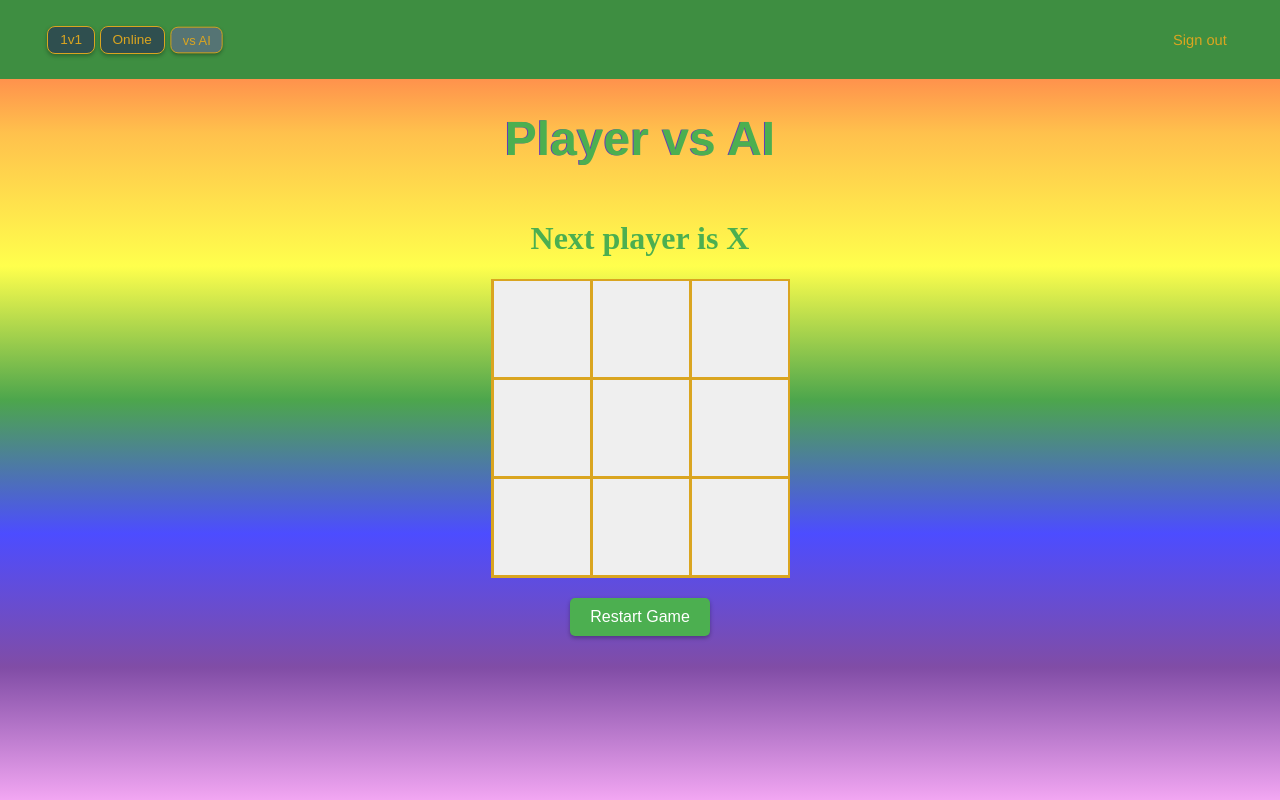
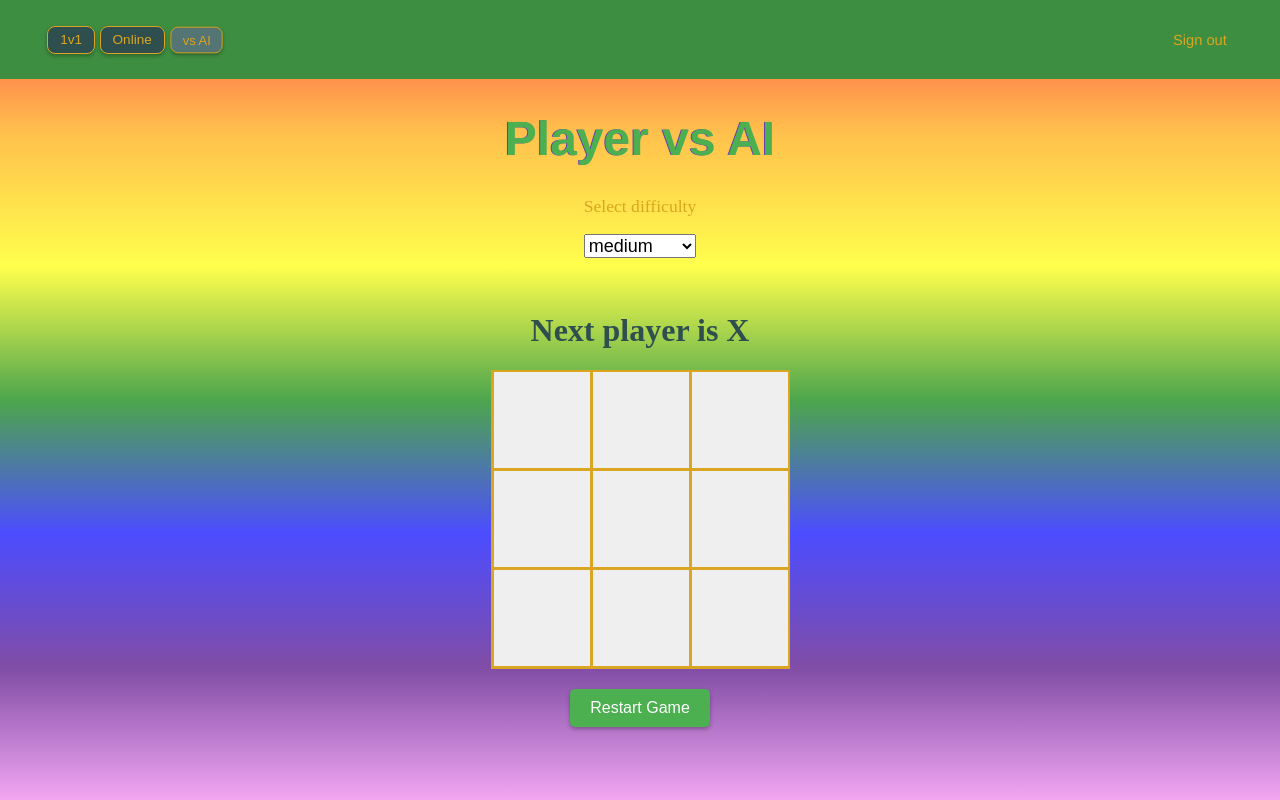
Before and after one commit to HannesAlexandersson/typescriptProject, a React (Vite) app: page / in a window 1280 px wide. Both pictures are taken after a click on the button "vs AI". Built offline with nearby package versions, Linux system fonts and the light colour scheme.

Commit message:
Adding difficulty levels on AI gamemode
easy medium and hard difficulty levels now exists

```diff
--- a/lib/utils/utils.ts
+++ b/lib/utils/utils.ts
@@ -20,3 +20,9 @@ export const SCORES: Record<string, number> = {
     0: 0,
     2: -1,
   };
+
+export const GAME_MODES: Record<string, string> = {
+  easy: "easy",
+  medium: "medium",
+  difficult: "difficult",
+};
--- a/src/App.css
+++ b/src/App.css
@@ -8,7 +8,7 @@
   margin-top: 2rem;
 }
 .ticTacToe-container > h1{
-  color: var(--secondaryAccent);
+  color: var(--primaryBg);
   text-align: center;
 }
 .square{
@@ -34,6 +34,7 @@
   text-shadow: -1px 0px 0px #673AB7;
   color: var(--secondaryAccent);
   padding: 0 2rem 0 2rem;
+  margin-bottom: .725rem;
 }
 .restart-btn {
   background-color:var(--secondaryAccent);
@@ -59,3 +60,21 @@
   background-color: var(#3e8e41);
   transform: scale(.9);
 }
+.gamemodeContainer{
+  margin-top: 0;
+}
+.gamemodeContainer > p{
+  font-size: 1.1em;
+  color: var(--primaryAccent);
+}
+.gamemodeContainer select, option{
+    width: 100%;
+    font-size: large;
+    cursor: pointer;
+}
+.pageWrapperAI{
+  display: flex;
+  justify-content: center;
+  align-items: center;
+  flex-direction: column;
+}
--- a/src/Button/Button.tsx
+++ b/src/Button/Button.tsx
@@ -1,4 +1,4 @@
-import { MouseEventHandler, SetStateAction } from "react";
+import { MouseEventHandler } from "react";
 
 
 
--- a/src/PlayerVsAI/PlayerVsAI.tsx
+++ b/src/PlayerVsAI/PlayerVsAI.tsx
@@ -1,18 +1,22 @@
 import { useEffect, useState } from 'react';
 import ConfettiExplosion from 'react-confetti-explosion';
 import Button from '../Button/Button.tsx';
-import { winnerPatterns } from '../../lib/utils/utils.ts';
+import { winnerPatterns, GAME_MODES, getRandomInt } from '../../lib/utils/utils.ts';
 import GameBoard from '../GameBoard/GameBoard.tsx';
 
 
 
 function AiMode(){
+  const [squares, setSquares] = useState<string[]>(Array(9).fill(''));
+  const [isXTurn, setIsXTurn] = useState<boolean>(true);
+  const [status, setStatus] = useState<string>('');
+  const [isExploding, setIsExploding] = useState<boolean>(false);
 
-    const [squares, setSquares] = useState<string[]>(Array(9).fill(''));
-    const [isXTurn, setIsXTurn] = useState<boolean>(true);
-    const [status, setStatus] = useState<string>('');
-    const [isExploding, setIsExploding] = useState<boolean>(false);
+  const [mode, setMode] = useState(GAME_MODES.medium);
 
+  const changeMode = (e: React.ChangeEvent<HTMLSelectElement>) => {
+    setMode(e.target.value);
+  };
 
 
     function minimax(newSquares: string[], depth: number, isMaximizing: boolean): number {
@@ -60,6 +64,33 @@ function AiMode(){
 
 
       function computerMove(): void {
+        if (mode === GAME_MODES.easy) {
+          // easy mode: the ai only uses the random move function
+          makeRandomMove();
+        } else if (mode === GAME_MODES.medium) {
+          // Medium mode: the ai uses the random move function 50% and minimax 50%
+          if (getRandomInt(0, 1) === 0) {
+            makeRandomMove();
+          } else {
+            makeMinimaxMove();
+          }
+        } else if (mode === GAME_MODES.difficult) {
+          // Difficult mode: Minimax for all moves
+          makeMinimaxMove();
+        }
+      }
+
+      function makeRandomMove(): void {
+        const emptySquares: number[] = squares
+          .map((val, index) => (val === '' ? index : -1))
+          .filter((val) => val !== -1);
+        if (emptySquares.length > 0) {
+          const randomIndex = emptySquares[getRandomInt(0, emptySquares.length - 1)];
+          handleClick(randomIndex);
+        }
+      }
+
+      function makeMinimaxMove(): void {
         let bestScore = -Infinity;
         let move = -1;
 
@@ -121,6 +152,21 @@ function AiMode(){
 
 
     return(
+      <div className='pageWrapperAI'>
+        <div className='gamemodeContainer'>
+          <p>Select difficulty</p>
+              <select onChange={changeMode} value={mode}>
+                {Object.keys(GAME_MODES).map((key) => {
+                  const gameMode = GAME_MODES[key];
+                  return (
+                    <option key={gameMode} value={gameMode}>
+                      {key}
+                    </option>
+                  );
+                })}
+              </select>
+        </div>
+
         <div className="ticTacToe-container">
         <h1>{status}</h1>
         {isExploding && <ConfettiExplosion />}
@@ -129,6 +175,8 @@ function AiMode(){
 
           <Button onClick={handleRestart} className='restart-btn'>Restart Game</Button>
         </div>
+
+      </div>
     );
 }
 
```
